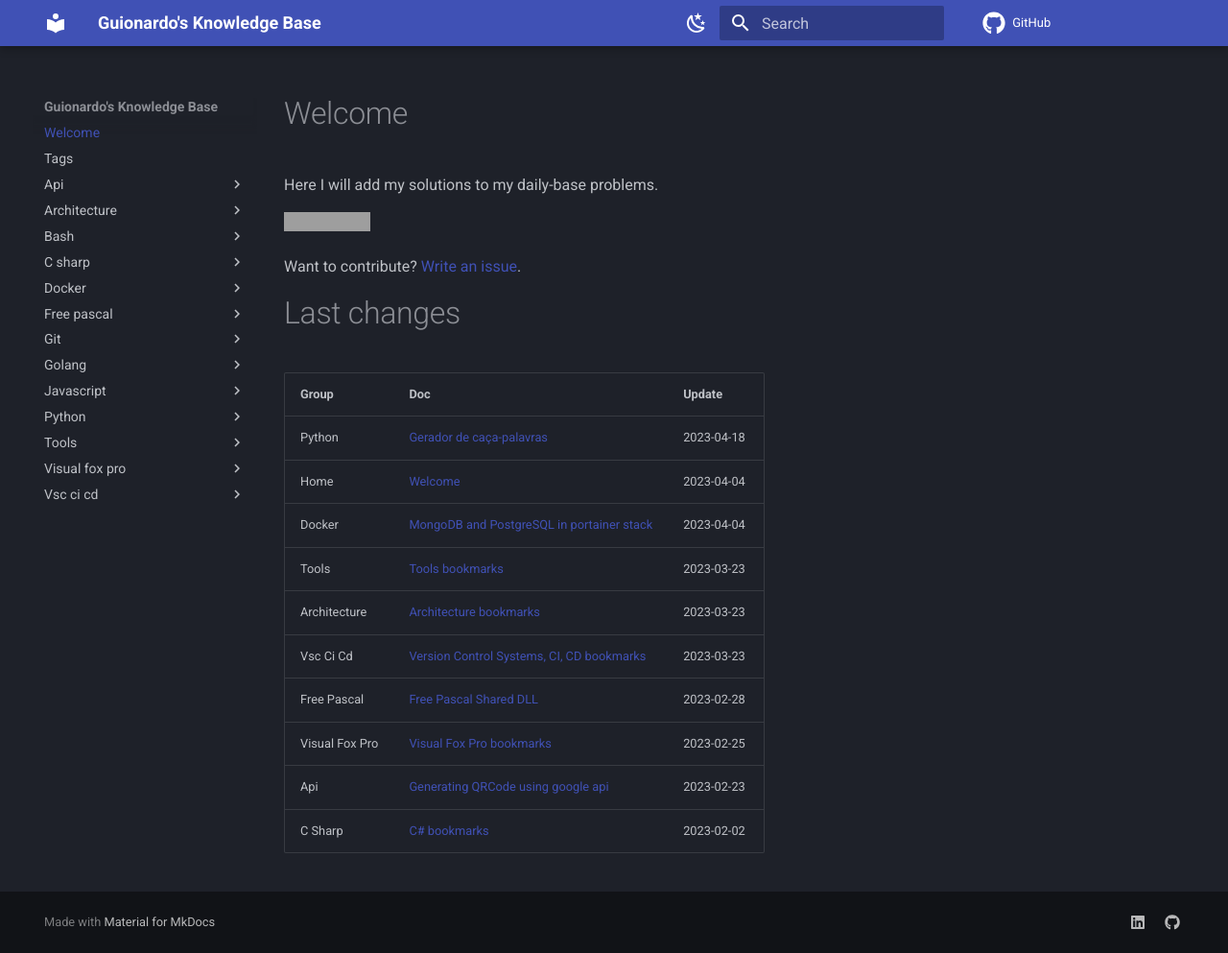
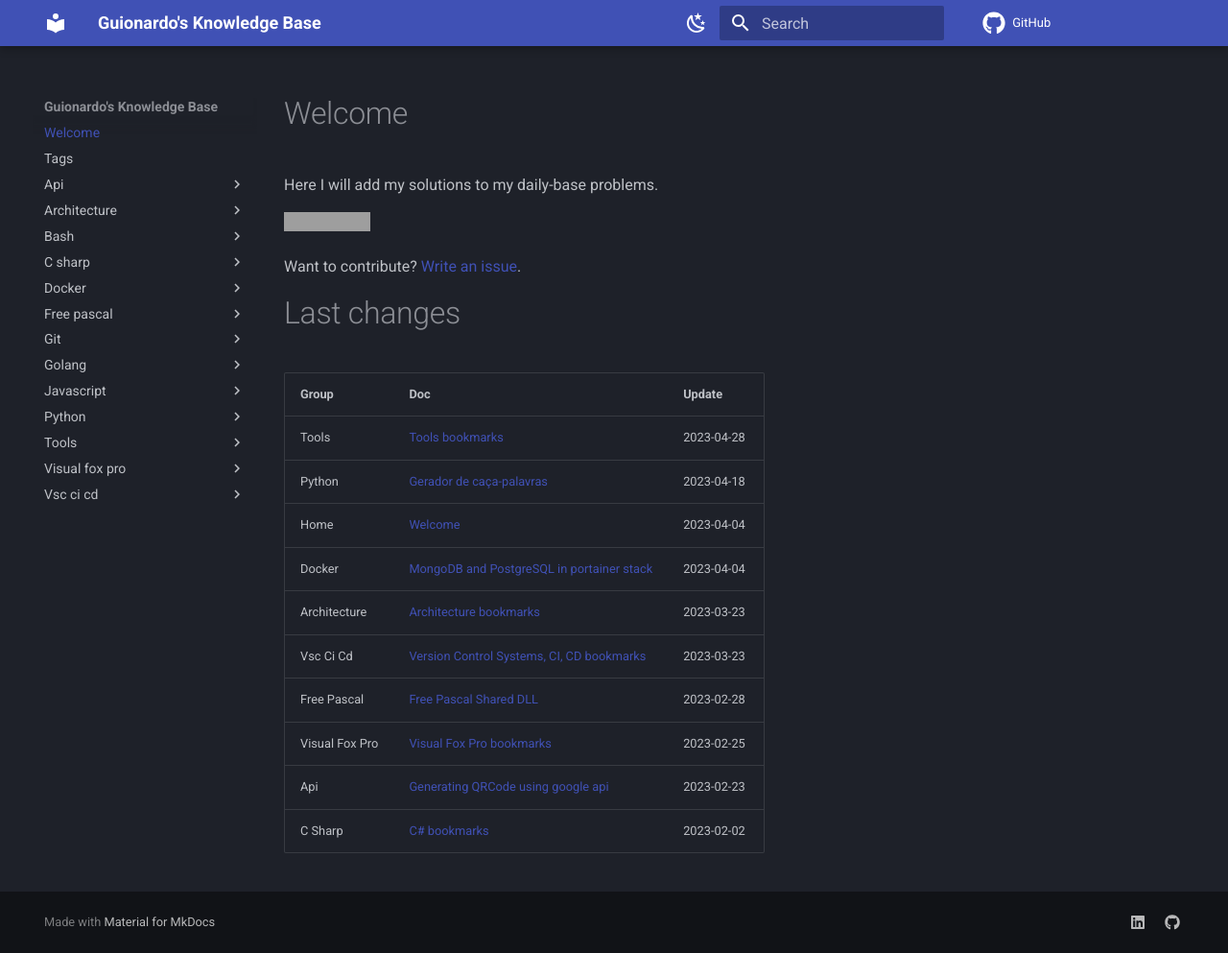
Before and after one commit to guionardo/kb, an MkDocs documentation site: the page built from docs/index.md, in a window 1280 px wide and 993 px high. Shown: the whole window at 96% size. Built offline with MkDocs 1.6.1 and Material for MkDocs 9.7.7, drawn with Linux system fonts in a browser that asks for light colours; comment, search, counter and statistics services are not loaded; grey boxes are pictures that could not be loaded.

Commit message:
Last change

```diff
--- a/LAST_CHANGE.md
+++ b/LAST_CHANGE.md
@@ -2,10 +2,10 @@
 
 | Group | Doc | Update |
 |-------|-----|--------|
+| Tools | [Tools bookmarks](kb/tools/_bookmarks) | 2023-04-28 |
 | Python | [Gerador de caça-palavras](kb/python/caca_palavras) | 2023-04-18 |
 | Home | [Welcome](kb/index) | 2023-04-04 |
 | Docker | [MongoDB and PostgreSQL in portainer stack](kb/docker/databases_portainer) | 2023-04-04 |
-| Tools | [Tools bookmarks](kb/tools/_bookmarks) | 2023-03-23 |
 | Architecture | [Architecture bookmarks](kb/architecture/_bookmarks) | 2023-03-23 |
 | Vsc Ci Cd | [Version Control Systems, CI, CD bookmarks](kb/vsc_ci_cd/_bookmarks) | 2023-03-23 |
 | Free Pascal | [Free Pascal Shared DLL](kb/free_pascal/shared_dll) | 2023-02-28 |
```
